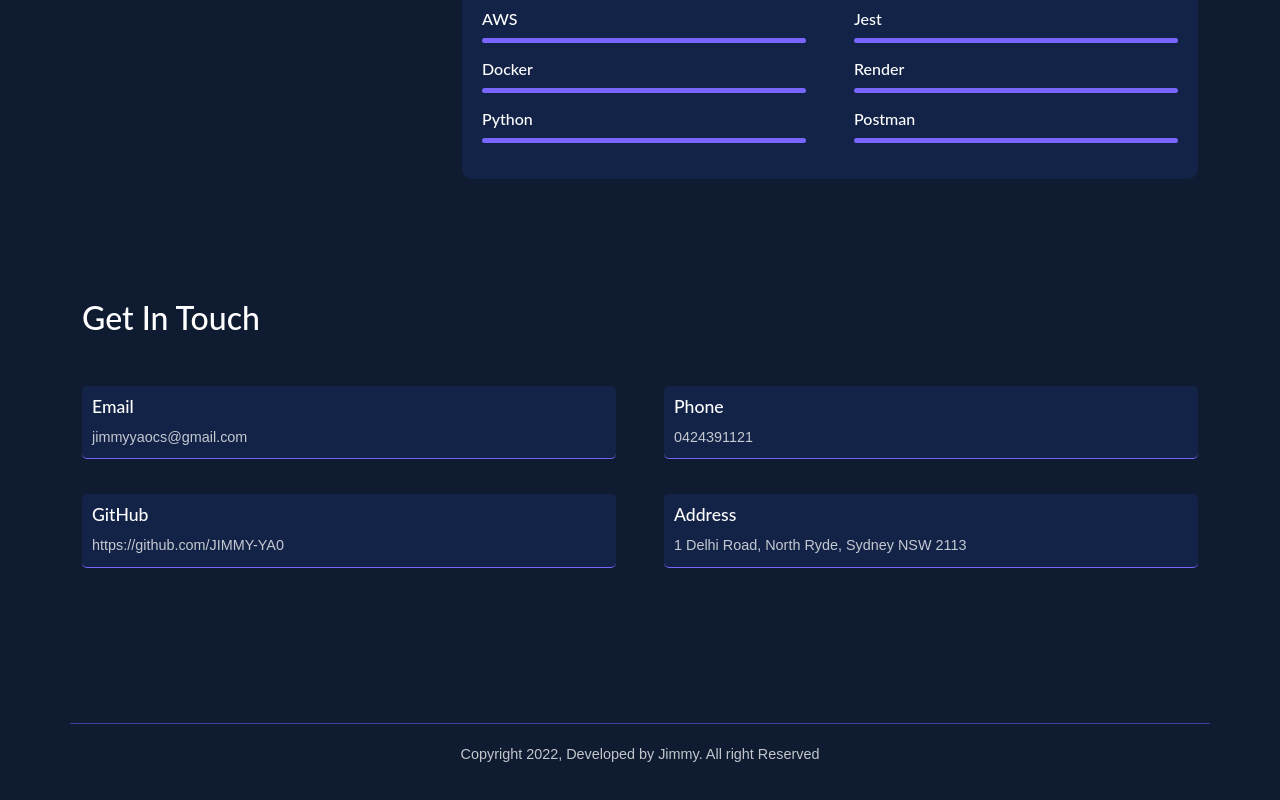
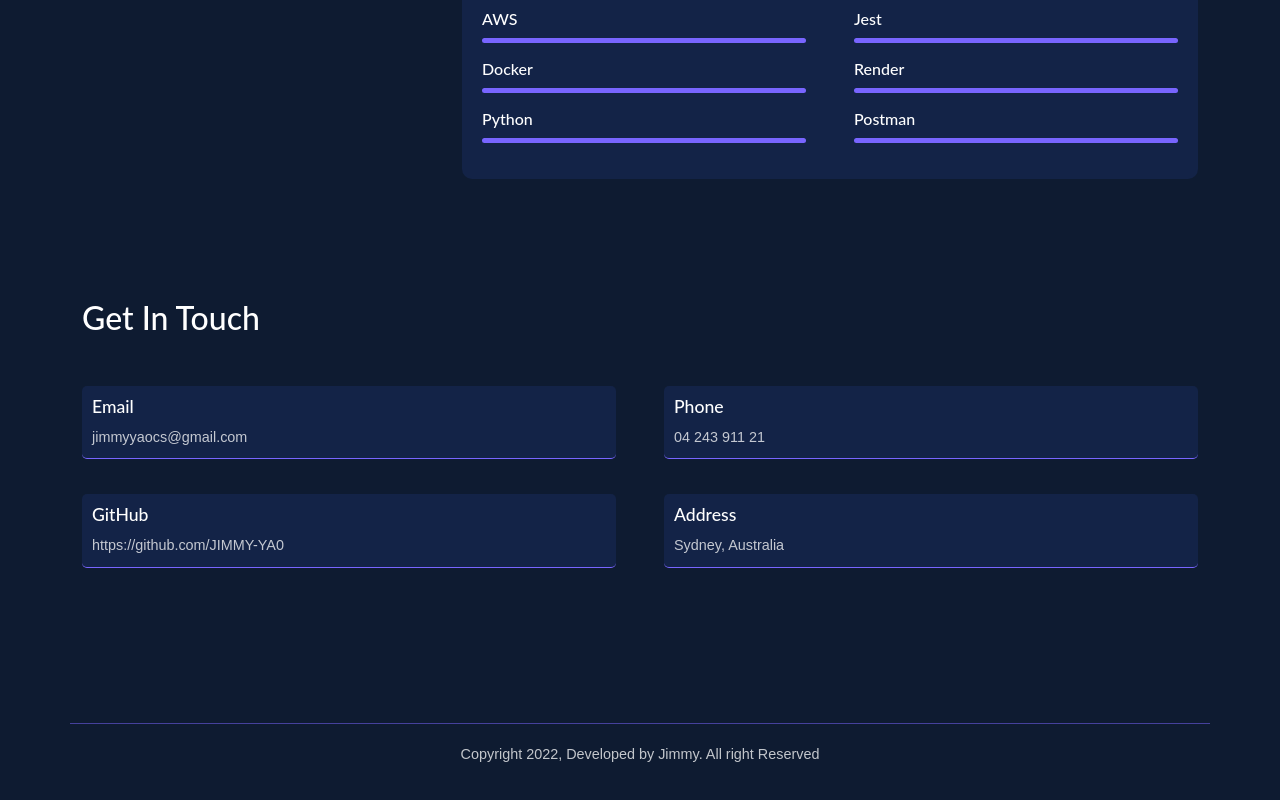
Before and after one commit to JIMMY-YA0/portfolio_site, a React (Create React App) app: page / in a window 1280 px wide. Shown: the part 2797-3597 px from the top of the page. Built offline with nearby package versions, Linux system fonts and the light colour scheme; a web font is replaced by a local one.

Commit message:
Update: update the contact details

```diff
--- a/src/components/Contact/Contact.jsx
+++ b/src/components/Contact/Contact.jsx
@@ -18,7 +18,7 @@
               </div>
               <div className="single_info_box w-50">
                 <h6>Phone</h6>
-                <p>0424391121</p>
+                <p>04 243 911 21</p>
               </div>
             </div>
 
@@ -29,7 +29,7 @@
               </div>
               <div className="single_info_box w-50">
                 <h6>Address</h6>
-                <p>1 Delhi Road, North Ryde, Sydney NSW 2113</p>
+                <p>Sydney, Australia</p>
               </div>
             </div>
           </Col>
```
